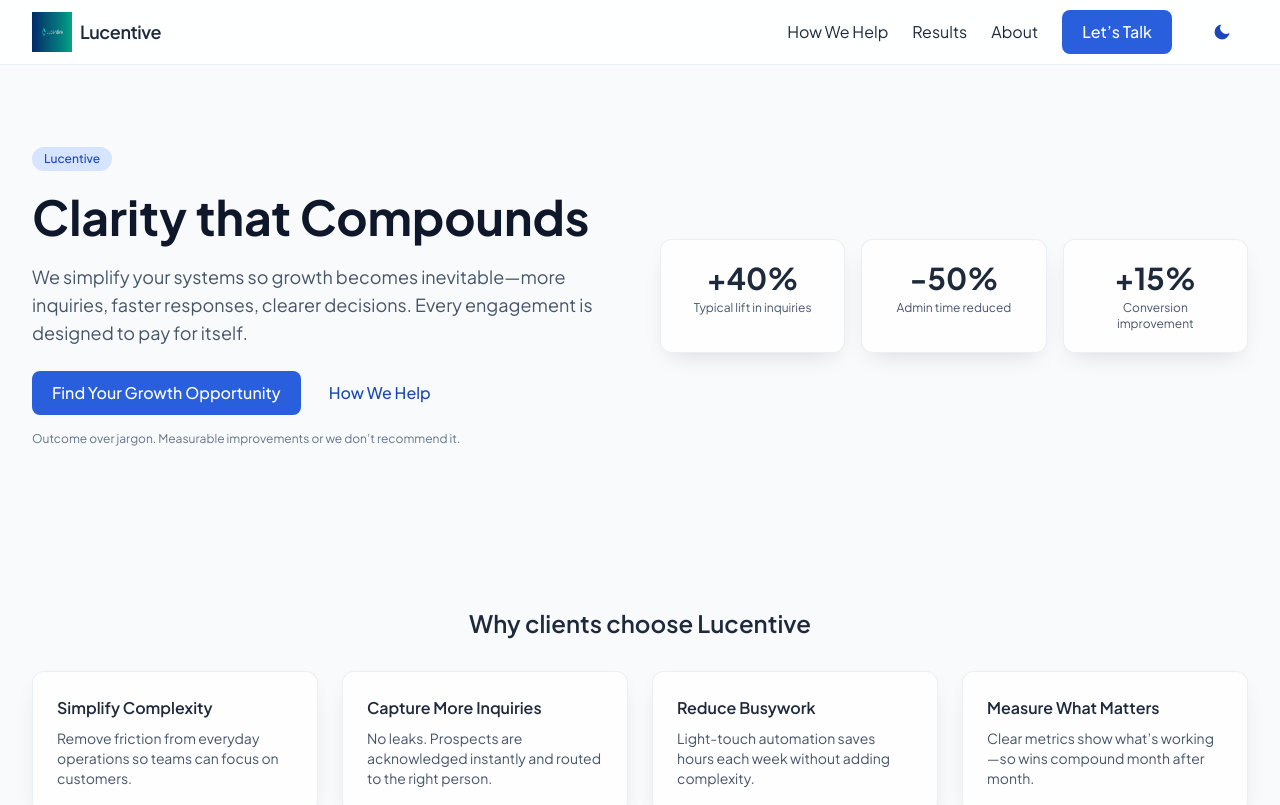
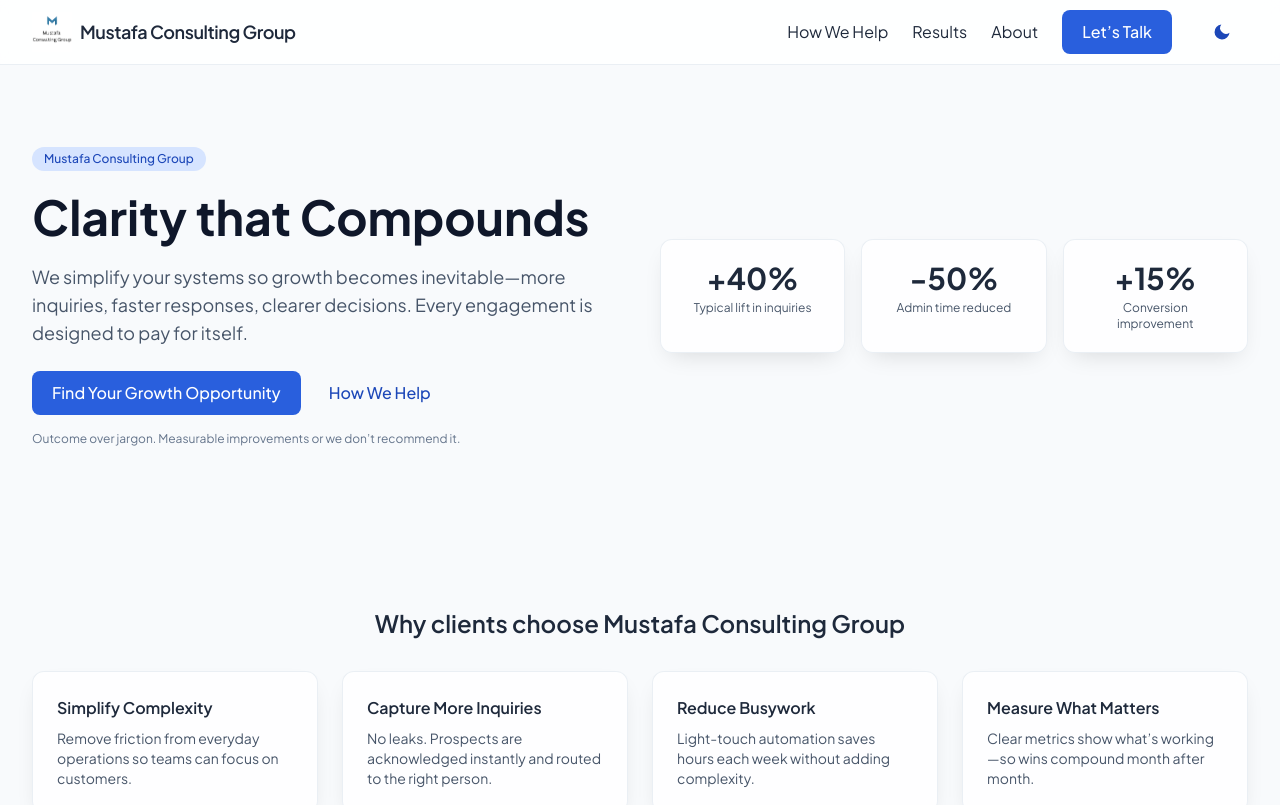
Before and after one commit to mm13609/Lucentive, an Angular app: page / in a window 1280 px wide. Shown: the top 805 px of the page. Built offline with nearby package versions, Linux system fonts and the light colour scheme.

Commit message:
renamed the company to mustafa consulting group

```diff
--- a/src/app/app.routes.ts
+++ b/src/app/app.routes.ts
@@ -5,37 +5,37 @@
   path: '',
   loadComponent: () => import('./pages/home/home.component').then(m => m.HomeComponent),
   data: {
-    title: 'Lucentive — Clarity that Compounds',
-    description: 'Lucentive simplifies systems so growth becomes inevitable—more inquiries, faster responses, clearer decisions. Every engagement is designed to pay for itself.'
+    title: 'Mustafa Consulting Group — Clarity that Compounds',
+    description: 'Mustafa Consulting Group simplifies systems so growth becomes inevitable—more inquiries, faster responses, clearer decisions. Every engagement is designed to pay for itself.'
   }
 },
   { path: 'services', loadComponent: () => import('./pages/services/services.component').then(m => m.ServicesComponent),
     data: {
-      title: 'Services that Drive Growth | Lucentive',
+  title: 'Services that Drive Growth | Mustafa Consulting Group',
       description: 'Lead systems, customer engagement, automation, and performance dashboards — everything focused on growth and ROI.'
     }
   },
   { path: 'case-studies', loadComponent: () => import('./pages/case-studies/case-studies.component').then(m => m.CaseStudiesComponent),
     data: {
-      title: 'Profit Stories & Results | Lucentive',
+  title: 'Profit Stories & Results | Mustafa Consulting Group',
       description: 'Examples showing how better systems lead to more inquiries, faster responses, and higher revenue.'
     }
   },
   { path: 'pricing', loadComponent: () => import('./pages/pricing/pricing.component').then(m => m.PricingComponent),
     data: {
-      title: 'Clear Pricing & ROI-Focused Packages | Lucentive',
+  title: 'Clear Pricing & ROI-Focused Packages | Mustafa Consulting Group',
       description: 'From quick audits to ongoing improvements — pick a package designed to pay for itself through growth and efficiency.'
     }
   },
   { path: 'about', loadComponent: () => import('./pages/about/about.component').then(m => m.AboutComponent),
     data: {
-      title: 'About Lucentive | We Focus on Your Bottom Line',
+  title: 'About Mustafa Consulting Group | We Focus on Your Bottom Line',
       description: 'We recommend only what creates measurable value — more inquiries, higher conversion, or time saved.'
     }
   },
   { path: 'contact', loadComponent: () => import('./pages/contact/contact.component').then(m => m.ContactComponent),
     data: {
-      title: 'Let\'s Find Your Growth Opportunity | Contact Lucentive',
+  title: 'Let\'s Find Your Growth Opportunity | Contact Mustafa Consulting Group',
       description: 'Book a free strategy session. We’ll identify 2–3 improvements that can bring more inquiries or save hours each week.'
     }
   },
--- a/src/app/pages/about/about.component.ts
+++ b/src/app/pages/about/about.component.ts
@@ -50,7 +50,7 @@
           <p class="mt-3 text-slate-600 dark:text-slate-400">
             After a decade building software inside organizations, we saw the same pattern:
             businesses weren’t lacking ideas—they lacked simple, practical systems that turn
-            interest into booked work and free teams from repetitive tasks. We started Lucentive
+            interest into booked work and free teams from repetitive tasks. We started Mustafa Consulting Group
             to deliver exactly that: focused improvements that compound into growth.
           </p>
           <div class="mt-6 card p-6">
@@ -153,7 +153,7 @@
   ];
 
   timeline: Step[] = [
-    { year: 'Foundation', title: 'Lucentive launches', text: 'After years inside product teams, we start a consultancy focused on measurable business outcomes.' },
+  { year: 'Foundation', title: 'Mustafa Consulting Group launches', text: 'After years inside product teams, we start a consultancy focused on measurable business outcomes.' },
     { year: 'First wins', title: 'Lead flow + follow-up pilots', text: 'Clients see faster responses, fewer missed leads, and clearer owner visibility.' },
     { year: 'Scale up', title: 'From pilots to ongoing growth', text: 'Monthly iteration keeps compounding what works—more inquiries, less busywork.' }
   ];
--- a/src/app/pages/home/home.component.ts
+++ b/src/app/pages/home/home.component.ts
@@ -9,7 +9,7 @@
   <section class="section">
     <div class="container max-w-6xl grid lg:grid-cols-2 gap-10 items-center">
       <div>
-        <span class="inline-block rounded-full bg-brand-100 text-brand-700 px-3 py-1 text-xs font-medium">Lucentive</span>
+  <span class="inline-block rounded-full bg-brand-100 text-brand-700 px-3 py-1 text-xs font-medium">Mustafa Consulting Group</span>
         <h1 class="mt-4 text-5xl font-bold leading-tight text-slate-900 dark:text-white">
           Clarity that Compounds
         </h1>
@@ -47,7 +47,7 @@
   <!-- VALUE PROPS -->
   <section class="section bg-slate-50 dark:bg-slate-900/40">
     <div class="container max-w-6xl">
-      <h2 class="text-2xl font-semibold text-center">Why clients choose Lucentive</h2>
+  <h2 class="text-2xl font-semibold text-center">Why clients choose Mustafa Consulting Group</h2>
       <div class="mt-8 grid gap-6 md:grid-cols-2 xl:grid-cols-4">
         <article class="card p-6">
           <h3 class="font-semibold">Simplify Complexity</h3>
--- a/src/app/seo/title-strategy.ts
+++ b/src/app/seo/title-strategy.ts
@@ -10,7 +10,7 @@
     const deepest = this.getDeepestRoute(snapshot.root);
     const data = deepest?.data || {};
     const t = this.buildTitle(snapshot as any);
-    this.title.setTitle(t ?? 'Lucentive');
+  this.title.setTitle(t ?? 'Mustafa Consulting Group');
 
     if (data['description']) {
       this.meta.updateTag({ name: 'description', content: data['description'] });
--- a/src/app/shared/footer/footer.component.ts
+++ b/src/app/shared/footer/footer.component.ts
@@ -11,8 +11,8 @@
       <!-- Brand -->
       <div>
         <div class="flex items-center gap-2 mb-3">
-        <img class="h-8 w-8" src="/assets/logo.png" alt="Lucentive logo" />
-          <span class="text-lg font-semibold">Lucentive</span>
+        <img class="h-8 w-8" src="/assets/logo.png" alt="Mustafa Consulting Group logo" />
+          <span class="text-lg font-semibold">Mustafa Consulting Group</span>
         </div>
         <p class="text-sm text-slate-600 dark:text-slate-400">
           Intelligent systems that make growth measurable — more inquiries, less busywork, clearer decisions.
@@ -57,8 +57,8 @@
     </div>
 
     <div class="border-t border-slate-200 dark:border-slate-800 py-6">
-      <div class="container text-sm text-slate-500 dark:text-slate-400 flex flex-col sm:flex-row gap-2 sm:items-center sm:justify-between">
-        <div>&copy; {{year}} Lucentive. All rights reserved.</div>
+  <div class="container text-sm text-slate-500 dark:text-slate-400 flex flex-col sm:flex-row gap-2 sm:items-center sm:justify-between">
+  <div>&copy; {{year}} Mustafa Consulting Group. All rights reserved.</div>
         <!-- <div class="flex gap-4">
           <a routerLink="/privacy" class="hover:text-brand-600">Privacy</a>
           <a routerLink="/terms" class="hover:text-brand-600">Terms</a>
--- a/src/app/shared/navbar/navbar.component.ts
+++ b/src/app/shared/navbar/navbar.component.ts
@@ -10,9 +10,9 @@
   <header class="sticky top-0 z-50 bg-white/85 dark:bg-slate-950/85 backdrop-blur border-b border-slate-200/70 dark:border-slate-800">
     <div class="container flex h-16 items-center justify-between">
       <!-- Brand -->
-      <a routerLink="/" class="flex items-center gap-2" aria-label="Lucentive home">
-        <img class="h-10 w-10" src="/assets/logo.png" alt="Lucentive logo" />
-        <span class="text-lg font-semibold tracking-tight">Lucentive</span>
+      <a routerLink="/" class="flex items-center gap-2" aria-label="Mustafa Consulting Group home">
+        <img class="h-10 w-10" src="/assets/logo.png" alt="Mustafa Consulting Group logo" />
+        <span class="text-lg font-semibold tracking-tight">Mustafa Consulting Group</span>
       </a>
 
       <!-- Desktop nav -->
--- a/src/index.html
+++ b/src/index.html
@@ -2,11 +2,11 @@
 <html lang="en">
 <head>
   <meta charset="utf-8">
-  <title>Lucentive — Systems that Grow Your Business</title>
+  <title>Mustafa Consulting Group — Systems that Grow Your Business</title>
   <meta name="description" content="We help businesses get more inquiries, save time, and increase revenue by turning inefficient processes into growth-driving systems.">
   <meta name="viewport" content="width=device-width, initial-scale=1">
 <meta name="google-site-verification" content="BiNG5BUr-9L0_hANB7nKYmYIidWlfyaF-R4ghk4rSD0" />
-  <meta property="og:title" content="Lucentive — Systems that Grow Your Business">
+  <meta property="og:title" content="Mustafa Consulting Group — Systems that Grow Your Business">
   <meta property="og:description" content="More inquiries, less busywork, clearer decisions.">
   <meta property="og:type" content="website">
   <meta name="twitter:card" content="summary_large_image">
@@ -17,10 +17,10 @@
 {
   "@context": "https://schema.org",
   "@type": "ProfessionalService",
-  "name": "Lucentive",
+  "name": "Mustafa Consulting Group",
   "url": "https://lucentive.info",
   "logo": "https://lucentive.info/assets/logo-lucentive.svg",
-  "description": "Lucentive helps businesses simplify operations and achieve measurable growth through intelligent systems.",
+  "description": "Mustafa Consulting Group helps businesses simplify operations and achieve measurable growth through intelligent systems.",
   "sameAs": ["https://www.linkedin.com/company/lucentive"]
 }
 </script>
--- a/src/styles.css
+++ b/src/styles.css
@@ -7,7 +7,7 @@
 @tailwind utilities;
 
 /* ──────────────────────────────────────────────────────────────
-   Lucentive Global Styles
+  Mustafa Consulting Group Global Styles
    ──────────────────────────────────────────────────────────── */
 
 
```
Also changed, not shown: src/assets/logo.png, src/robots.txt, 1 other file (tests, documents, lock files or other folders).
